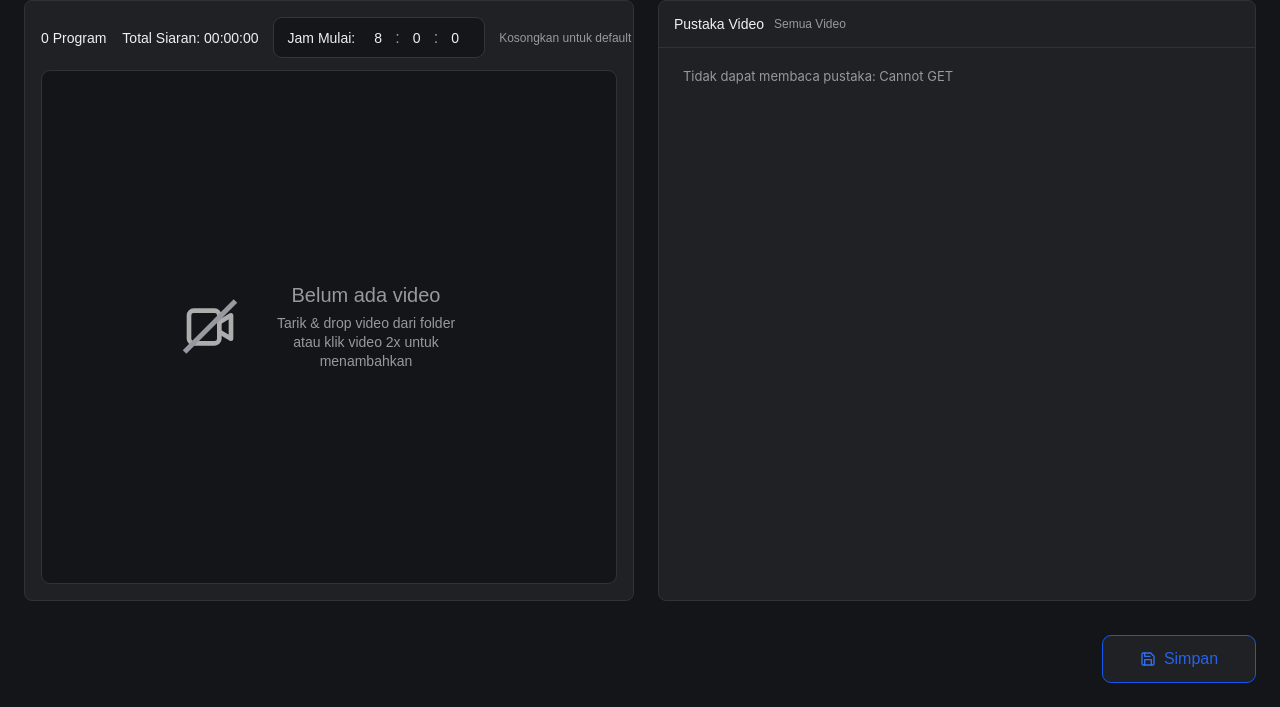
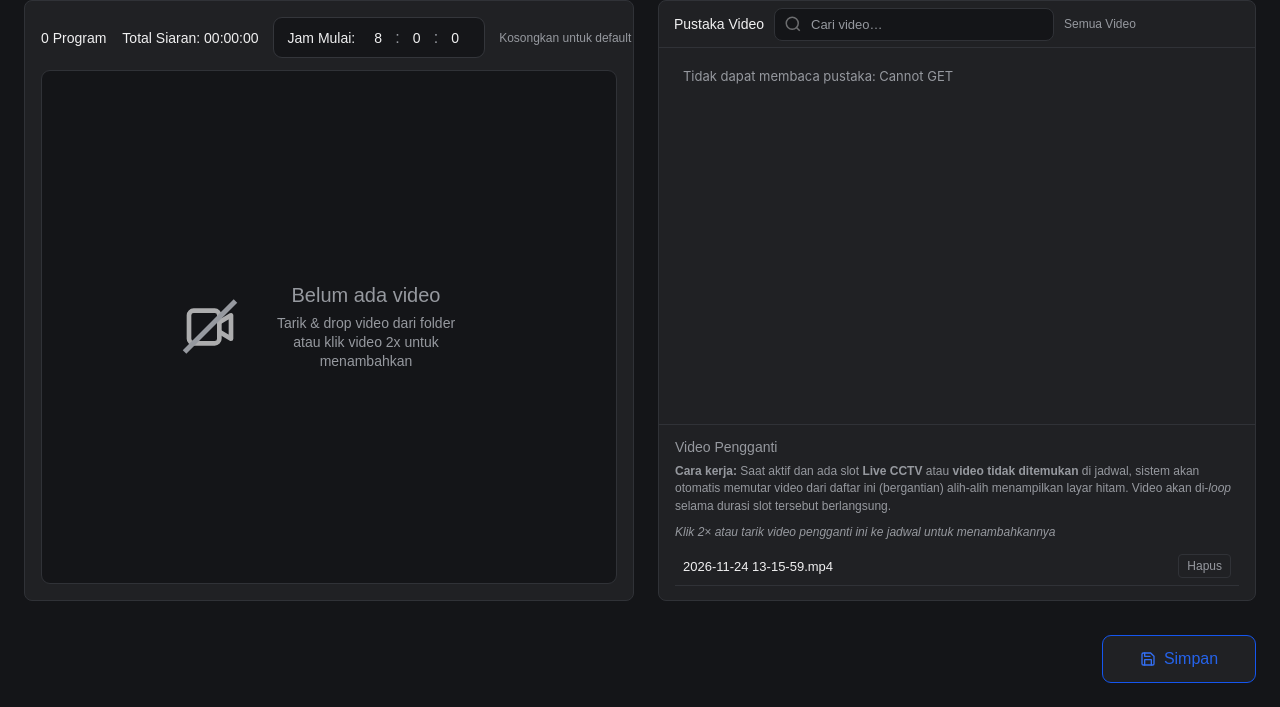
Before and after one commit to DaraH06/playlist-dashboard-jitv, a Flask app: page /create-playlist in a window 1280 px wide. Shown: the part 93-800 px from the top of the page. Run offline with Flask 3, Linux system fonts and the light colour scheme; the visitor is signed in with stand-in values (Sample User, id 1).

Commit message:
Menambahkan fitur search video, dan menambahkan video pengganti ke jadwal

```diff
--- a/app.py
+++ b/app.py
@@ -117,6 +117,7 @@ def api_browse():
     """List folders and video files under VIDEO_ROOT/<path>.
     Sandboxed so a crafted path can't escape VIDEO_ROOT."""
     rel_path = request.args.get("path", "")
+    query = request.args.get("q", "").strip().lower()
     try:
         full_dir = safe_path(rel_path)
     except ValueError:
@@ -127,18 +128,26 @@ def api_browse():
 
     folders = []
     files = []
-    try:
-        entries = sorted(os.listdir(full_dir), key=str.lower)
-    except OSError as e:
-        return jsonify({"error": str(e)}), 500
+    if query:
+        # Recursive search across the video library
+        for dirpath, _dirnames, filenames in os.walk(full_dir):
+            for name in filenames:
+                if name.lower().endswith(ALLOWED_EXT) and query in name.lower():
+                    rel = os.path.relpath(os.path.join(dirpath, name), VIDEO_ROOT)
+                    files.append({"name": name, "path": rel.replace("\\", "/")})
+    else:
+        try:
+            entries = sorted(os.listdir(full_dir), key=str.lower)
+        except OSError as e:
+            return jsonify({"error": str(e)}), 500
 
-    for name in entries:
-        full = os.path.join(full_dir, name)
-        entry_rel = os.path.join(rel_path, name).replace("\\", "/").lstrip("/")
-        if os.path.isdir(full):
-            folders.append({"name": name, "path": entry_rel})
-        elif os.path.isfile(full) and name.lower().endswith(ALLOWED_EXT):
-            files.append({"name": name, "path": entry_rel})
+        for name in entries:
+            full = os.path.join(full_dir, name)
+            entry_rel = os.path.join(rel_path, name).replace("\\", "/").lstrip("/")
+            if os.path.isdir(full):
+                folders.append({"name": name, "path": entry_rel})
+            elif os.path.isfile(full) and name.lower().endswith(ALLOWED_EXT):
+                files.append({"name": name, "path": entry_rel})
 
     # breadcrumb segments for the current path
     parts = [p for p in rel_path.split("/") if p]
--- a/fallback_videos.json
+++ b/fallback_videos.json
@@ -1,3 +1,3 @@
 [
-  "IKLAN/JUMAT/acara_pilihan.mp4"
+  "2026-11-24 13-15-59.mp4"
 ]
--- a/static/app.js
+++ b/static/app.js
@@ -2,6 +2,7 @@ let currentBrowsePath = "";
 const browseCache = new Map();
 const browseErrors = new Map();
 const expandedFolders = new Set();
+let fallbackVideos = [];
 
 let timerBaseline = { elapsedSec: null, durationSec: null, atMs: null, paused: true };
 
@@ -23,6 +24,64 @@ function displayName(relPath) {
   return relPath.split("/").pop();
 }
 
+async function loadCreateFallbackVideos() {
+  try {
+    fallbackVideos = await api('/api/fallback-videos');
+    renderFallbackVideos();
+  } catch (error) {
+    const notice = document.getElementById('create-notice');
+    if (notice) setCreateMessage(`Gagal memuat video pengganti: ${error.message}`, 'error');
+    else console.error('Gagal memuat video pengganti:', error);
+  }
+}
+
+function renderFallbackVideos() {
+  const list = document.getElementById('fallback-list');
+  if (!list) return;
+  list.replaceChildren();
+  if (!fallbackVideos.length) {
+    const empty = document.createElement('li');
+    empty.className = 'queue-empty';
+    empty.textContent = 'Belum ada video pengganti.';
+    list.appendChild(empty);
+    return;
+  }
+  fallbackVideos.forEach((path, index) => {
+    const item = document.createElement('li');
+    const name = document.createElement('span');
+    name.className = 'file-name';
+    name.textContent = displayName(path);
+    name.title = path;
+    const remove = document.createElement('button');
+    remove.className = 'btn-danger';
+    remove.type = 'button';
+    remove.textContent = 'Hapus';
+    remove.addEventListener('click', async () => {
+      const updated = fallbackVideos.filter((_, itemIndex) => itemIndex !== index);
+      remove.disabled = true;
+      try {
+        const saved = await api('/api/fallback-videos', {
+          method: 'POST',
+          body: JSON.stringify({ items: updated })
+        });
+        fallbackVideos = saved.items;
+        renderFallbackVideos();
+      } catch (error) {
+        remove.disabled = false;
+        setCreateMessage(`Gagal menghapus video pengganti: ${error.message}`, 'error');
+      }
+    });
+    item.draggable = true;
+    item.dataset.videoPath = path;
+    item.dataset.videoName = displayName(path);
+    item.addEventListener('dragstart', handleFallbackDragStart);
+    item.addEventListener('dragend', handleFallbackDragEnd);
+    item.addEventListener('dblclick', () => addVideoToSchedule({ path, name: displayName(path) }));
+    item.append(name, remove);
+    list.appendChild(item);
+  });
+}
+
 // ---------- Pustaka Video Utama (Folder Tree Figma-style) ----------
 
 async function loadBrowseFolder(path) {
@@ -33,10 +92,24 @@ async function loadBrowseFolder(path) {
   return data;
 }
 
-function renderLibraryTree() {
+function renderLibraryTree(searchResults = null) {
   const tree = document.getElementById("browse-list");
   tree.innerHTML = "";
   const rootData = browseCache.get("");
+  const searchInput = document.getElementById("library-search-input");
+  const searchQuery = searchInput ? searchInput.value.trim() : "";
+  if (searchQuery) {
+    if (searchResults === null) {
+      tree.appendChild(makeTreeMessage("Mencari video…"));
+      return;
+    }
+    if (!searchResults.length) {
+      tree.appendChild(makeTreeMessage("Tidak ada video yang cocok"));
+      return;
+    }
+    appendFolderContents(tree, { folders: [], files: searchResults });
+    return;
+  }
   if (browseErrors.has("")) {
     tree.appendChild(makeTreeMessage(`Tidak dapat membaca pustaka: ${browseErrors.get("")}`));
   } else if (!rootData) {
@@ -108,6 +181,7 @@ function appendFolderContents(list, data) {
     if (document.body.classList.contains("create-body")) {
       row.setAttribute("role", "button");
       row.tabIndex = 0;
+      row.onclick = null;
       row.ondblclick = () => addVideoToSchedule(entry);
       row.onkeydown = (event) => {
         if (event.key === "Enter" || event.key === " ") {
@@ -550,6 +624,7 @@ if (!document.body.classList.contains("create-body")) {
 
   function renderFallbackList() {
     const ul = document.getElementById("fallback-list");
+    if (!ul) return;
     ul.innerHTML = "";
     if (_fallbackList.length === 0) {
       ul.innerHTML = "<li class=\"queue-empty\">Belum ada video pengganti. Klik \"+ Tambah\" untuk memilih dari pustaka.</li>";
@@ -655,16 +730,19 @@ if (!document.body.classList.contains("create-body")) {
     });
   }
 
-  document.getElementById("btn-add-fallback").onclick = openFallbackPicker;
-  document.getElementById("btn-close-fallback-picker").onclick = closeFallbackPicker;
-  document.getElementById("fallback-picker-modal").addEventListener("click", (e) => {
-    if (e.target === document.getElementById("fallback-picker-modal")) closeFallbackPicker();
-  });
-  document.addEventListener("keydown", (e) => {
-    if (e.key === "Escape") {
-      closeFallbackPicker();
-    }
-  });
+  const addFallbackButton = document.getElementById("btn-add-fallback");
+  if (addFallbackButton) addFallbackButton.onclick = openFallbackPicker;
+  const closeFallbackButton = document.getElementById("btn-close-fallback-picker");
+  const fallbackPickerModal = document.getElementById("fallback-picker-modal");
+  if (closeFallbackButton && fallbackPickerModal) {
+    closeFallbackButton.onclick = closeFallbackPicker;
+    fallbackPickerModal.addEventListener("click", (e) => {
+      if (e.target === fallbackPickerModal) closeFallbackPicker();
+    });
+    document.addEventListener("keydown", (e) => {
+      if (e.key === "Escape") closeFallbackPicker();
+    });
+  }
 }
 
 // ============================================================
@@ -686,6 +764,7 @@ function initCreatePage() {
   preserveScheduleTimes = false;
   previousEditStartTime = null;
   browseTo("");
+  loadCreateFallbackVideos();
   setupEventListeners();
   updateScheduleUI();
   updateFooter();
@@ -756,6 +835,28 @@ async function loadPlaylistForEdit(dateName) {
 
 function setupEventListeners() {
   // Back button
+  let librarySearchTimer;
+  document.getElementById('library-search-input').addEventListener('input', (event) => {
+    const query = event.currentTarget.value.trim();
+    clearTimeout(librarySearchTimer);
+    if (!query) {
+      renderLibraryTree();
+      return;
+    }
+    renderLibraryTree(null);
+    librarySearchTimer = setTimeout(async () => {
+      try {
+        const data = await api(`/api/browse?q=${encodeURIComponent(query)}`);
+        if (document.getElementById('library-search-input').value.trim() === query) {
+          renderLibraryTree(data.files || []);
+        }
+      } catch (error) {
+        setCreateMessage(`Pencarian video gagal: ${error.message}`, 'error');
+        renderLibraryTree([]);
+      }
+    }, 250);
+  });
+
   document.getElementById('btn-back').addEventListener('click', () => {
     if (scheduleItems.length > 0) {
       if (confirm('Perubahan tidak tersimpan. Yakin ingin keluar?')) {
@@ -974,7 +1075,7 @@ function recalculateTimes() {
 }
 
 function removeScheduleItem(id) {
-  scheduleItems = scheduleItems.filter(item => item.id !== id);
+  scheduleItems = scheduleItems.filter(item => String(item.id) !== String(id));
   if (preserveScheduleTimes) {
     let currentTime = scheduleItems[0]?.startTime || document.getElementById('start-time-input').value;
     scheduleItems.forEach(item => {
@@ -991,7 +1092,7 @@ function moveScheduleItem(fromIndex, toIndex) {
   const [moved] = scheduleItems.splice(fromIndex, 1);
   scheduleItems.splice(toIndex, 0, moved);
   if (preserveScheduleTimes) {
-    let currentTime = scheduleItems[0]?.startTime || document.getElementById('start-time-input').value;
+    let currentTime = document.getElementById('start-time-input').value || '08:00:00';
     scheduleItems.forEach(item => {
       item.startTime = currentTime;
       currentTime = addSecondsToTime(currentTime, item.duration || 0);
@@ -1074,7 +1175,7 @@ function updateScheduleUI() {
       </td>
       <td class="col-type">${item.missing ? 'File hilang' : getTypeLabel(item.type)}</td>
       <td class="col-actions">
-        <button class="btn-icon delete" aria-label="Hapus program" title="Hapus" onclick="removeScheduleItem(${item.id})">
+        <button class="btn-icon delete" aria-label="Hapus program" title="Hapus" onclick="removeScheduleItem('${item.id}')">
           <img src="/static/assets/delete.svg" alt="">
         </button>
       </td>
@@ -1206,6 +1307,20 @@ function handleDragEnd(e) {
     draggedLibraryItem.style.opacity = '';
     draggedLibraryItem = null;
   }
+}
+
+function handleFallbackDragStart(e) {
+  e.dataTransfer.effectAllowed = 'copy';
+  e.dataTransfer.setData('text/plain', JSON.stringify({
+    path: e.currentTarget.dataset.videoPath,
+    name: e.currentTarget.dataset.videoName,
+    duration: 0
+  }));
+  e.currentTarget.style.opacity = '0.5';
+}
+
+function handleFallbackDragEnd(e) {
+  e.currentTarget.style.opacity = '';
 }
 
 // Drop zone (create page only)
--- a/static/style.css
+++ b/static/style.css
@@ -2639,9 +2639,157 @@ button.btn-danger:hover {
   text-align: left;
 }
 
-.library-footer,
+.library-footer {
+  display: none;
+}
+
 .library-search {
-  display: none;
+  position: relative;
+  flex: 1;
+  max-width: 280px;
+}
+
+.library-search input {
+  width: 100%;
+  padding: 8px 12px 8px 36px;
+  background: var(--bg);
+  border: 1px solid var(--border);
+  border-radius: 8px;
+  color: var(--text);
+  font-size: 13px;
+}
+
+.library-search input:focus {
+  outline: none;
+  border-color: var(--accent);
+  box-shadow: 0 0 0 3px rgba(76, 175, 80, 0.15);
+}
+
+.library-search input::placeholder {
+  color: var(--text-dim);
+}
+
+.search-icon {
+  position: absolute;
+  left: 10px;
+  top: 50%;
+  transform: translateY(-50%);
+  width: 18px;
+  height: 18px;
+  opacity: 0.4;
+}
+
+.create-body .library-panel {
+  display: flex;
+  flex-direction: column;
+  min-height: 0;
+}
+
+.create-body .library-tree {
+  flex: 1 1 auto;
+  min-height: 120px;
+  overflow-y: auto;
+}
+
+.create-body .fallback-panel {
+  flex: 0 0 auto;
+  max-height: 42%;
+  overflow-y: auto;
+  background: transparent;
+  border: 0;
+  border-top: 1px solid #303237;
+  border-radius: 0;
+  padding: 14px 16px;
+  margin: 0;
+}
+
+.create-body .fallback-panel h2 {
+  margin: 0 0 8px;
+  font-size: 14px;
+  font-weight: 500;
+}
+
+.create-body .fallback-panel .schedule-hint {
+  margin: 0 0 10px;
+  font-size: 12px;
+  line-height: 1.45;
+}
+
+.create-body .fallback-actions {
+  display: flex;
+  flex-wrap: wrap;
+  gap: 8px;
+  align-items: center;
+  margin: 8px 0;
+}
+
+.create-body .fallback-hint {
+  color: var(--text-dim);
+  font-size: 12px;
+  font-style: italic;
+}
+
+.create-body .fallback-list.drag-over {
+  border: 2px dashed var(--accent);
+  border-radius: 6px;
+}
+
+.create-body .fallback-actions button {
+  background: var(--accent);
+  color: #fff;
+  border: 0;
+  border-radius: 6px;
+  padding: 7px 12px;
+  cursor: pointer;
+  font-size: 12px;
+}
+
+.create-body .fallback-list {
+  list-style: none;
+  padding: 0;
+  margin: 0;
+}
+
+.create-body .fallback-list li {
+  display: flex;
+  justify-content: space-between;
+  align-items: center;
+  padding: 7px 8px;
+  border-bottom: 1px solid var(--border);
+  font-size: 13px;
+  gap: 8px;
+  cursor: grab;
+}
+
+.create-body .fallback-list li:active {
+  cursor: grabbing;
+}
+
+.create-body .fallback-list li:hover {
+  background: rgba(255, 255, 255, 0.04);
+}
+
+.create-body .fallback-list .file-name {
+  flex: 1 1 auto;
+  min-width: 0;
+  overflow: hidden;
+  text-overflow: ellipsis;
+  white-space: nowrap;
+}
+
+.create-body .fallback-list .btn-danger {
+  background: none;
+  border: 1px solid var(--border);
+  border-radius: 4px;
+  color: var(--text-dim);
+  cursor: pointer;
+  padding: 4px 8px;
+  font-size: 12px;
+}
+
+.create-body .fallback-list .btn-danger:hover {
+  color: var(--text);
+  border-color: var(--accent);
 }
 
 .create-footer {
--- a/templates/form.html
+++ b/templates/form.html
@@ -49,7 +49,8 @@
             <span class="start-time-label">Jam Mulai:</span>
             <div class="start-time-fields" role="group" aria-label="Jam mulai siaran">
               <label class="visually-hidden" for="start-hour">Jam (00–47)</label>
-              <input type="number" id="start-hour" min="0" max="47" value="08" inputmode="numeric" aria-label="Jam siaran (maksimum 47 untuk batas jadwal 48 jam)">
+              <input type="number" id="start-hour" min="0" max="47" value="08" inputmode="numeric"
+                aria-label="Jam siaran (maksimum 47 untuk batas jadwal 48 jam)">
               <span aria-hidden="true">:</span>
               <label class="visually-hidden" for="start-minute">Menit (00–59)</label>
               <input type="number" id="start-minute" min="0" max="59" value="00" inputmode="numeric" aria-label="Menit">
@@ -109,6 +110,14 @@
     <section class="panel library-panel" aria-label="Pustaka Video">
       <div class="library-header">
         <h2>Pustaka Video</h2>
+        <div class="library-search">
+          <svg class="search-icon" width="18" height="18" viewBox="0 0 24 24" fill="none" stroke="currentColor"
+            stroke-width="2" aria-hidden="true">
+            <circle cx="11" cy="11" r="8"></circle>
+            <line x1="21" y1="21" x2="16.65" y2="16.65"></line>
+          </svg>
+          <input type="search" id="library-search-input" placeholder="Cari video…" aria-label="Cari video">
+        </div>
         <div id="library-path" class="library-path">
           <span class="path-segment" data-path="">Semua Video</span>
         </div>
@@ -116,6 +125,19 @@
       <ul id="browse-list" class="library-tree" aria-label="Pustaka Video" role="tree">
         <li class="tree-message">Memuat pustaka…</li>
       </ul>
+
+      <!-- Fallback Video List (Video Pengganti) -->
+      <section class="fallback-panel" aria-label="Video Pengganti">
+        <h2>Video Pengganti</h2>
+        <p class="schedule-hint"><strong>Cara kerja:</strong> Saat aktif dan ada slot <strong>Live CCTV</strong> atau
+          <strong>video tidak ditemukan</strong> di jadwal, sistem akan otomatis memutar video dari daftar ini
+          (bergantian) alih-alih menampilkan layar hitam. Video akan di-<em>loop</em> selama durasi slot tersebut
+          berlangsung.</p>
+        <div class="fallback-actions">
+          <span class="fallback-hint">Klik 2× atau tarik video pengganti ini ke jadwal untuk menambahkannya</span>
+        </div>
+        <ul id="fallback-list" class="file-list fallback-list"></ul>
+      </section>
     </section>
   </main>
 
```
